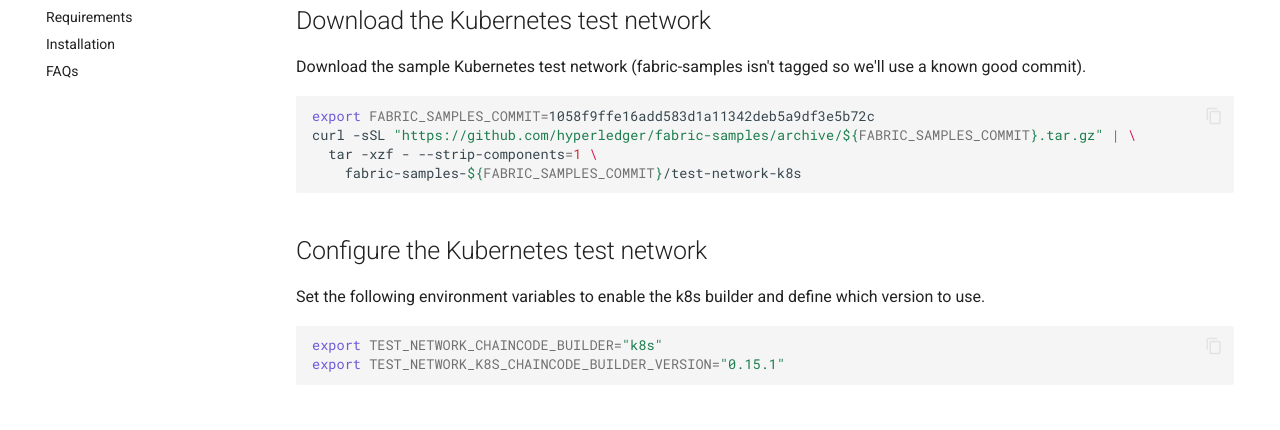
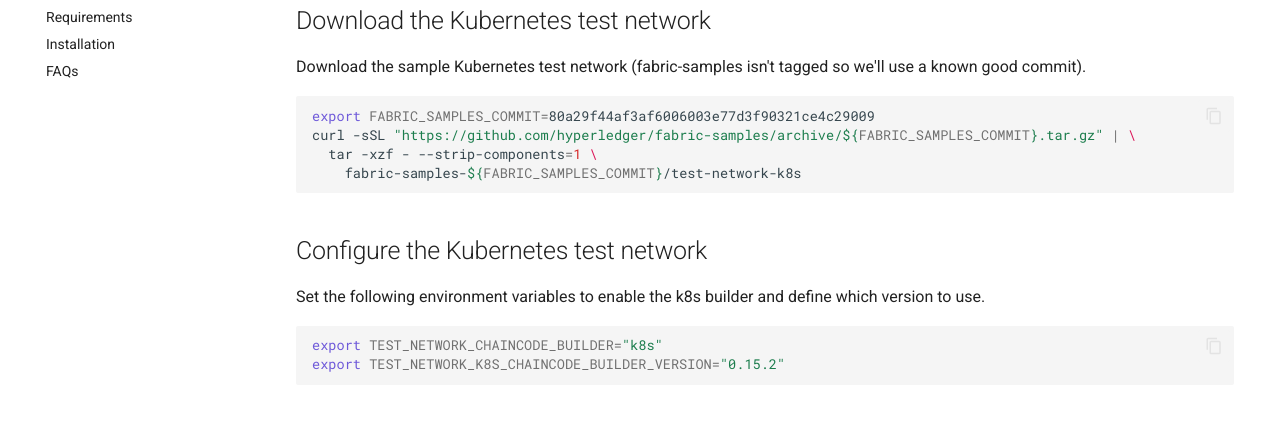
Before and after one commit to hyperledger-labs/fabric-builder-k8s, an MkDocs documentation site: the page built from docs/getting-started/demo.md, in a window 1280 px wide and 900 px high. Shown: the part 448-878 px from the top of the window. Built offline with MkDocs 1.6.1 and Material for MkDocs 9.7.7, drawn with Linux system fonts in a browser that asks for light colours; comment, search, counter and statistics services are not loaded; the version menu is left out.

Commit message:
Update quick start guide
Update to the 0.15.2 release

Also uses a more recent version of test-network-k8s

Signed-off-by: James Taylor <jamest@uk.ibm.com>

````diff
--- a/docs/getting-started/demo.md
+++ b/docs/getting-started/demo.md
@@ -16,7 +16,7 @@ Now follow the steps below to deploy your first smart contract using the k8s bui
 Download the sample Kubernetes test network (fabric-samples isn't tagged so we'll use a known good commit).
 
 ```shell
-export FABRIC_SAMPLES_COMMIT=1058f9ffe16add583d1a11342deb5a9df3e5b72c
+export FABRIC_SAMPLES_COMMIT=80a29f44af3af6006003e77d3f90321ce4c29009
 curl -sSL "https://github.com/hyperledger/fabric-samples/archive/${FABRIC_SAMPLES_COMMIT}.tar.gz" | \
   tar -xzf - --strip-components=1 \
     fabric-samples-${FABRIC_SAMPLES_COMMIT}/test-network-k8s
@@ -28,7 +28,7 @@ Set the following environment variables to enable the k8s builder and define whi
 
 ```shell
 export TEST_NETWORK_CHAINCODE_BUILDER="k8s"
-export TEST_NETWORK_K8S_CHAINCODE_BUILDER_VERSION="0.15.1"
+export TEST_NETWORK_K8S_CHAINCODE_BUILDER_VERSION="0.15.2"
 ```
 
 ## Download chaincode samples
````
